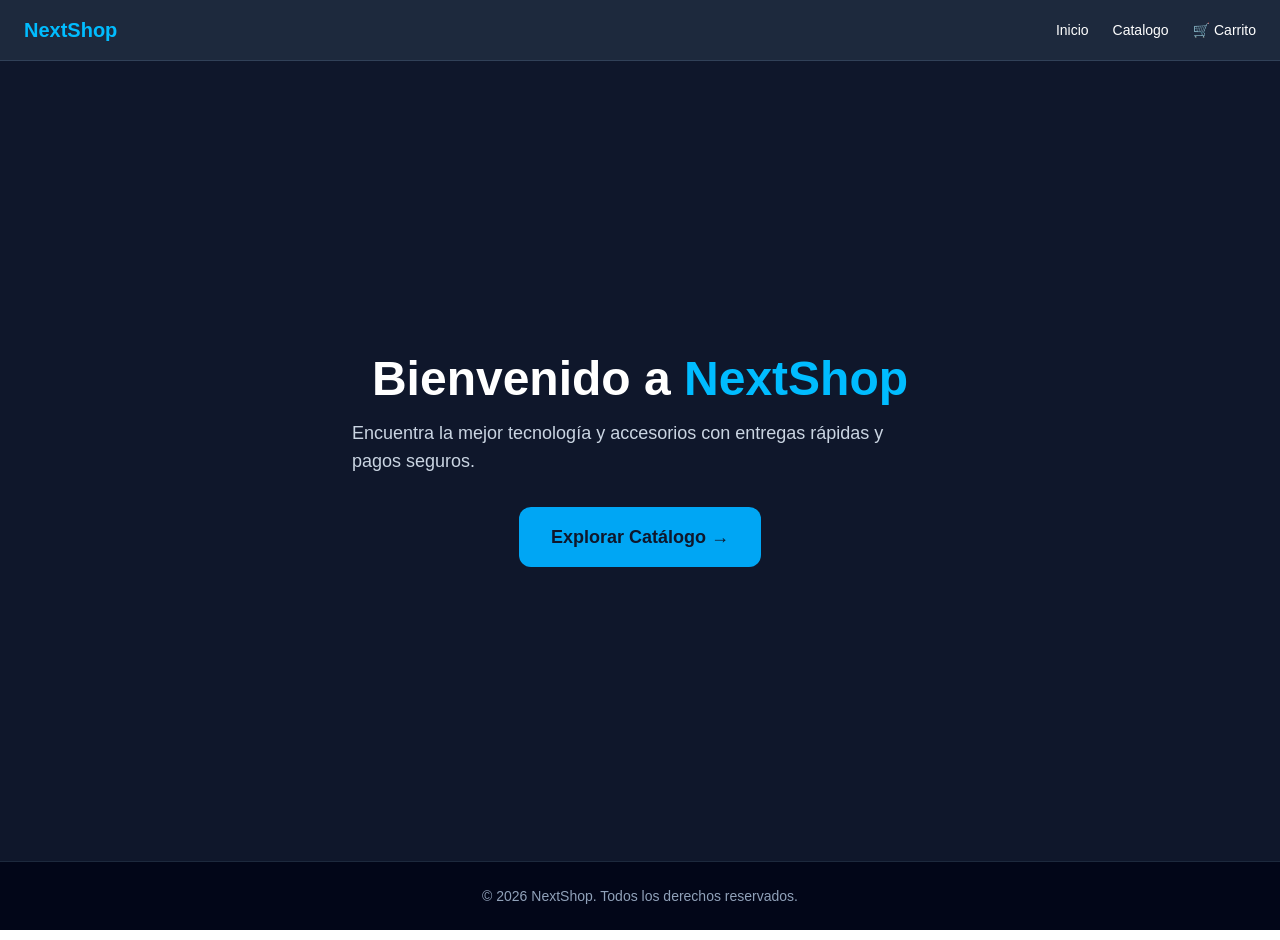
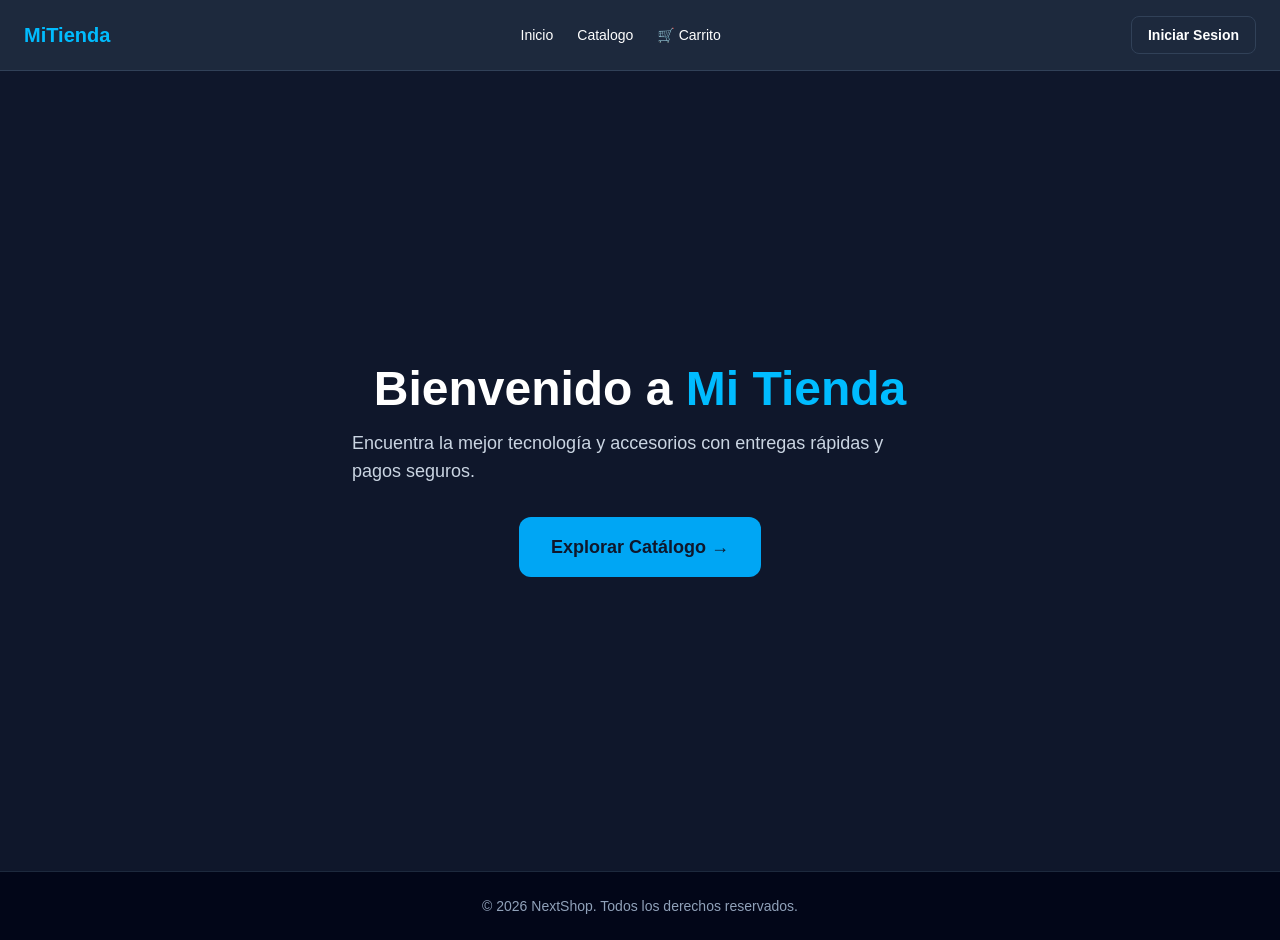
Before and after one commit to Hacid30/nextjs-ecommerce, a Next.js app: page / in a window 1280 px wide. Built offline with nearby package versions, Linux system fonts and the light colour scheme; no server answers.

Commit message:
feat: setup Auth.js with GitHub provider and user session navbar

```diff
--- a/package.json
+++ b/package.json
@@ -10,6 +10,7 @@
   },
   "dependencies": {
     "next": "16.3.0",
+    "next-auth": "^5.0.0-beta.32",
     "react": "19.2.8",
     "react-dom": "19.2.8",
     "zustand": "^5.0.14"
--- /dev/null
+++ b/src/app/api/auth/[...nextauth]/route.js
@@ -0,0 +1,3 @@
+import { handlers } from "@/auth";
+
+export const { GET, POST } = handlers;
--- a/src/app/layout.js
+++ b/src/app/layout.js
@@ -1,16 +1,24 @@
+import "./globals.css";
 import  Navbar from "../components/Navbar";
 import Footer from "@/components/Footer";
-import "./globals.css";
+import Providers from "@/components/Providers";
+
+export const metadata = {
+  title: 'MiTienda',
+  description: 'E-commerce con Next.js y Zustand'
+};
 
 export default function RootLayout({ children }) {
   return (
     <html lang="es">
       <body className="bg-slate-900 min-h-screen flex flex-col justify-between">
-        <Navbar />
-        <div className="grow">
-          {children}
-        </div>
-        <Footer/>
+        <Providers>
+          <Navbar />
+            <div className="grow">
+              {children}
+            </div>
+          <Footer/>
+        </Providers>
       </body>
     </html>
   );
--- a/src/app/page.js
+++ b/src/app/page.js
@@ -4,7 +4,7 @@ export default function Home() {
   return (
     <main className="min-h-screen bg-slate-900 text-white flex flex-col items-center justify-center p-8">
       <h1 className="text-5xl font-extrabold text-white mb-4">
-        Bienvenido a <span className="text-sky-400">NextShop</span>
+        Bienvenido a <span className="text-sky-400">Mi Tienda</span>
       </h1>
       <p className="text-slate-300 text-lg max-w-xl mb-8">
         Encuentra la mejor tecnología y accesorios con entregas rápidas y pagos seguros.
--- /dev/null
+++ b/src/auth.js
@@ -0,0 +1,6 @@
+import NextAuth from "next-auth";
+import GitHub from "next-auth/providers/github";
+
+export const { handlers, signIn, signOut, auth } = NextAuth({
+    providers: [GitHub],
+});
--- a/src/components/Navbar.js
+++ b/src/components/Navbar.js
@@ -2,17 +2,19 @@
 
 import Link from "next/link";
 import { useCartStore } from "@/app/store/useCartStore";
+import { useSession, signIn, signOut } from 'next-auth/react';
 
 export default function Navbar() {
     const cart = useCartStore((state) => state.cart);
-
     const totalItems = cart.reduce((total, item) => total + item.quantity, 0);
+    const { data: session, status } = useSession();
 
     return (
         <nav className="sticky top-0 z-50 bg-slate-800 border-b border-slate-700 px-6 py-4 flex justify-between items-center text-white">
-            <Link href="/" className="text-xl font-bold text-sky-400">
-                NextShop
+            <Link href="/catalogo" className="text-xl font-bold text-sky-400">
+                MiTienda
             </Link>
+
             <div className="flex gap-6 text-sm font-medium">
                 <Link href="/" className="hover:text-sky-400  transition" > Inicio </Link>
                 <Link href="/catalogo" className="hover:text-sky-400  transition" > Catalogo </Link>
@@ -25,6 +27,33 @@ export default function Navbar() {
                 )}
                 </Link>
             </div>
+
+            {status === 'loading' ? (
+                <span className="text-xs text-slate-500">Cargando...</span>
+            ) : session ? (
+                <div>
+                    {session.user.image && (
+                        <img
+                            src={session.user.image}
+                            alt={session.user.name || 'Usuario'}
+                            className="w-8 h-8 rounded-full border border-sky-400"
+                        />
+                    )}
+                    <button
+                        onClick={() => signOut()}
+                        className="text-xs bg-slate-800 hover:bg-slate-700 text-slate-300 px-3 py-2 rounded-lg boder border-slate-700 transition"
+                    >
+                        Salir
+                    </button>
+                </div>
+            ) : (
+                <butto
+                    onClick={() => signIn('github')}
+                    className='text-sm bg-slate-800 hover:bg-slate-700 text-white font-semibold px-4 py-2 rounded-lg border border-slate-700 flex items-center gap-2 transition'
+                >
+                    Iniciar Sesion
+                </butto>
+            )}
         </nav>
     );
 }
--- /dev/null
+++ b/src/components/Providers.js
@@ -0,0 +1,7 @@
+'use client';
+
+import { SessionProvider } from 'next-auth/react';
+
+export default function Providers({ children }) {
+    return <SessionProvider>{children}</SessionProvider>;
+}
```
Also changed, not shown: 1 other file (tests, documents, lock files or other folders).
